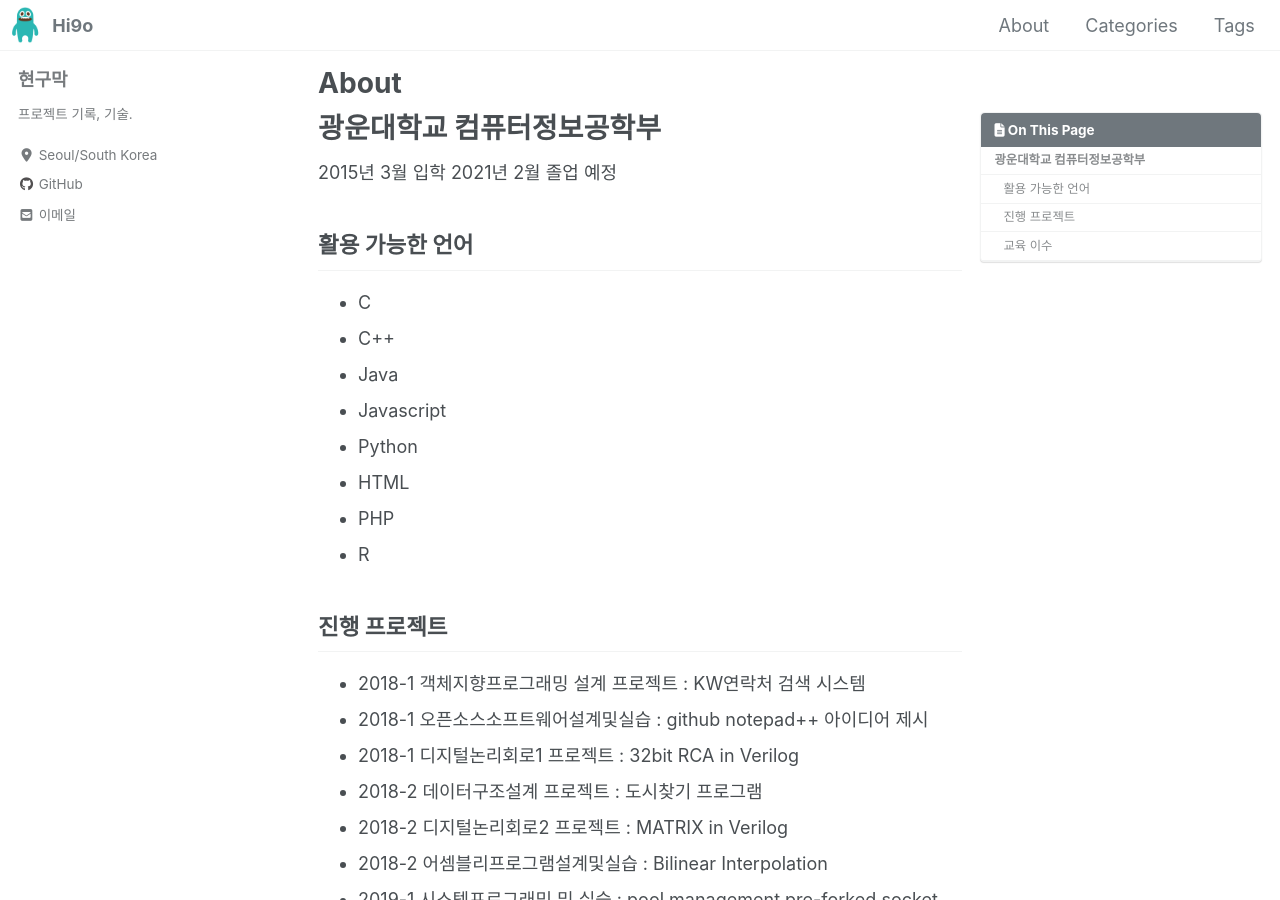
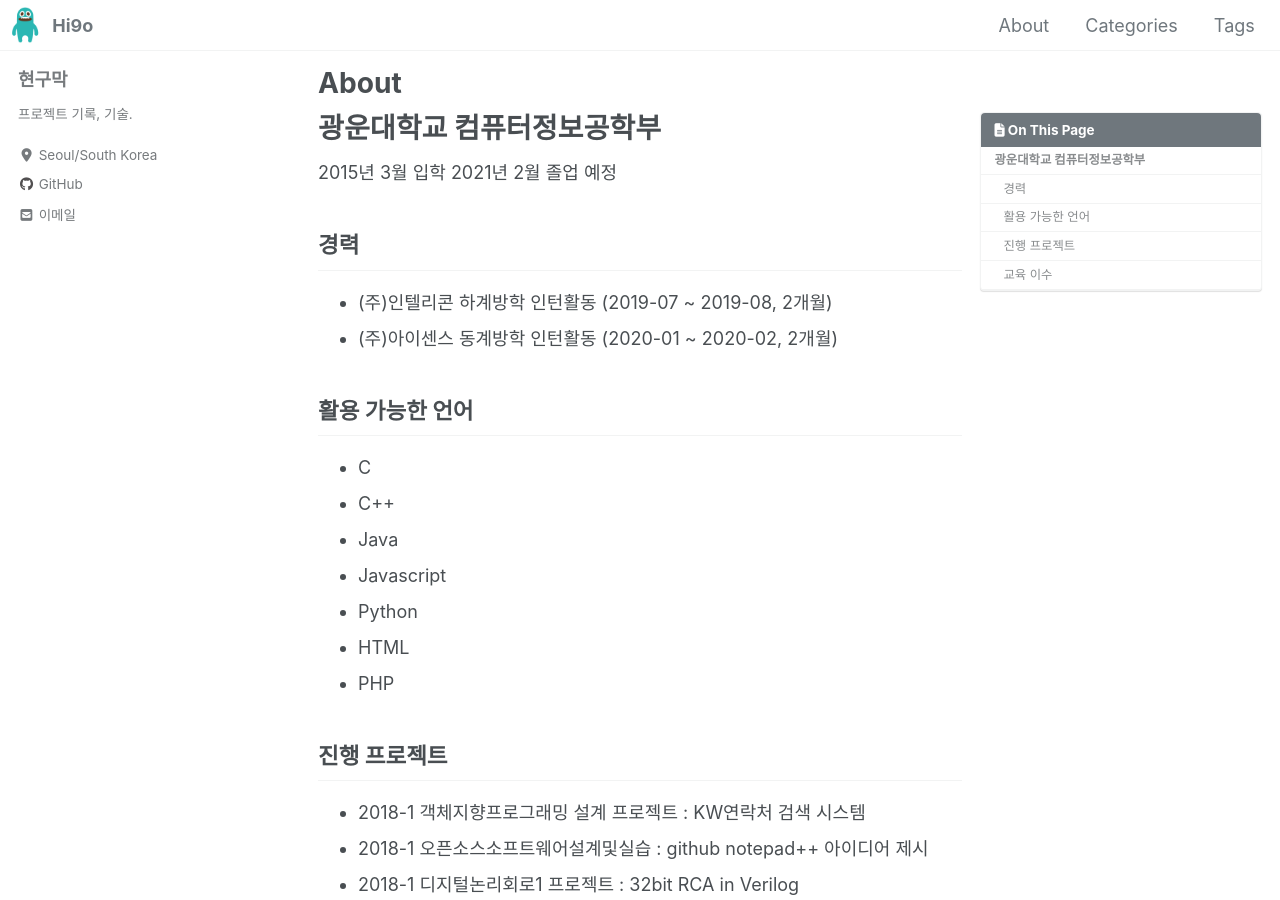
Before and after one commit to Hyeon9mak/Hyeon9mak.github.io, a Jekyll site: the page built from _pages/about.md, in a window 1280 px wide and 900 px high. Built offline with Jekyll 4.4.1, drawn with Linux system fonts in a browser that asks for light colours; cached includes are drawn as plain includes; nearby versions of some CDN libraries.

Commit message:
Update about.md

```diff
--- a/_pages/about.md
+++ b/_pages/about.md
@@ -20,6 +20,10 @@ toc: true
 2015년 3월 입학
 2021년 2월 졸업 예정
 
+## 경력
+- (주)인텔리콘 하계방학 인턴활동 (2019-07 ~ 2019-08, 2개월)
+- (주)아이센스 동계방학 인턴활동 (2020-01 ~ 2020-02, 2개월)
+
 ## 활용 가능한 언어
 - C
 - C++
@@ -28,7 +32,6 @@ toc: true
 - Python
 - HTML
 - PHP
-- R
 
 ## 진행 프로젝트
 - 2018-1 객체지향프로그래밍 설계 프로젝트 : KW연락처 검색 시스템
```
